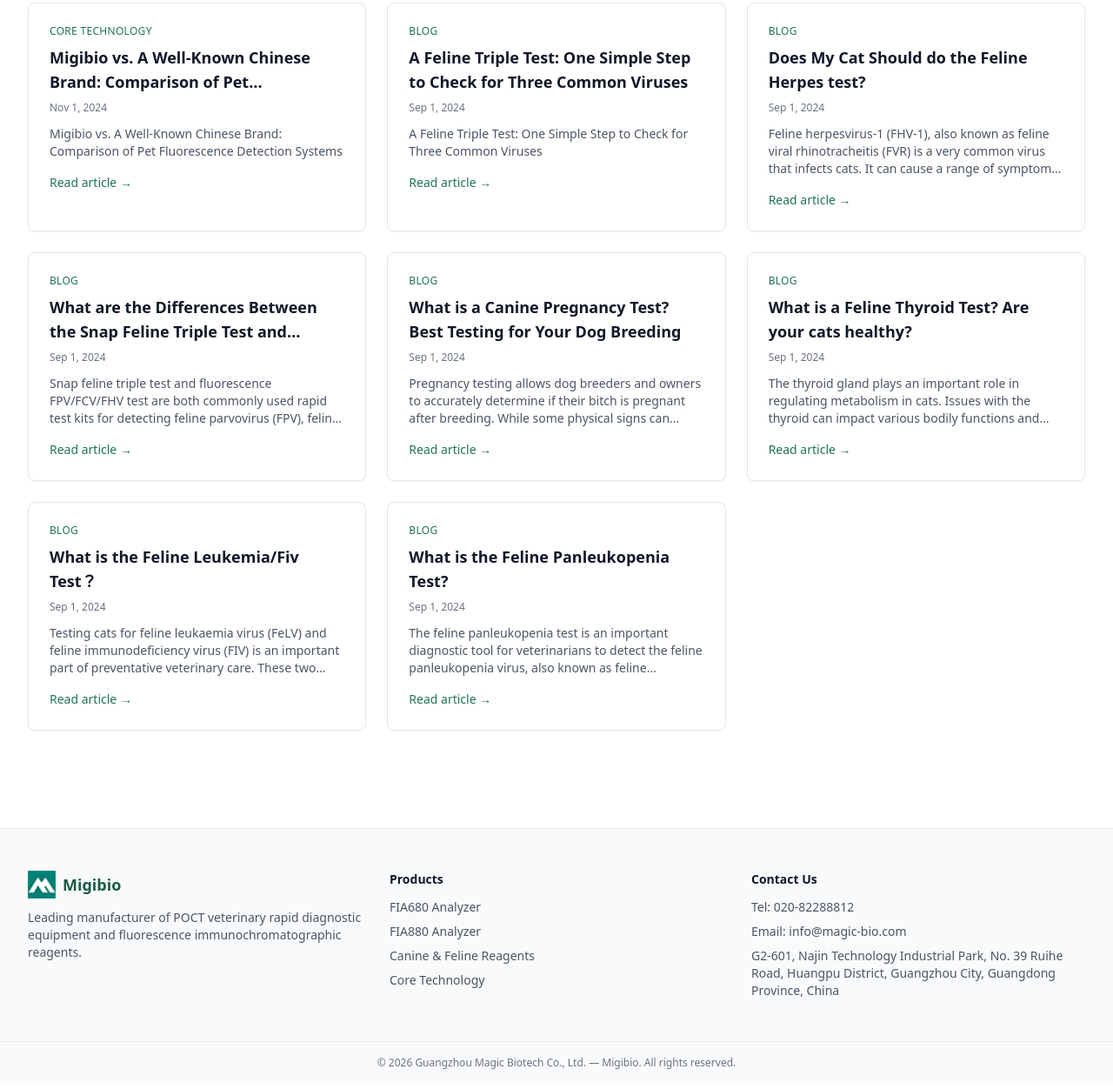
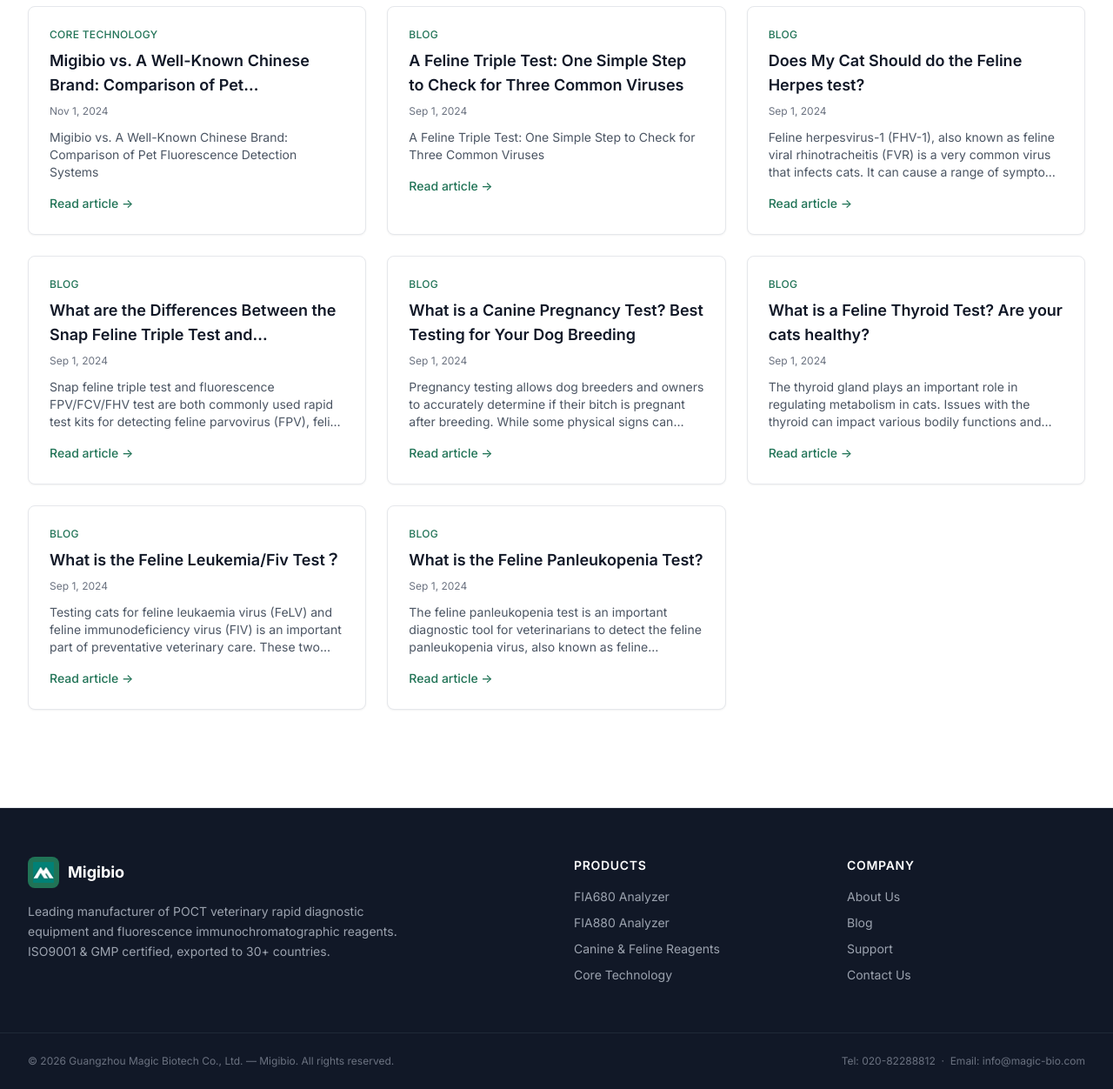
Before and after one commit to martinxionbiotech-max/migi, an Astro site: page /blog in a window 1280 px wide. Shown: the part 888-2140 px from the top of the page at 87% size. Built offline with nearby package versions, Linux system fonts and the light colour scheme; Astro itself is replaced by a stand-in of ours.

Commit message:
UI polish: typography plugin, mobile nav, premium hero/footer, card hover animations
- Add @tailwindcss/typography to fix unstyled markdown (tables, headings, lists)
- Add global.css with design tokens, fade-in animations, card-hover lift, buttons
- Extend tailwind config: brand-950, Inter font, card shadows, prose theme
- Rewrite Layout.astro: mobile hamburger menu, sticky blurred header, dark footer
- Homepage: gradient hero with glow accents + staggered fade-in, card hover states

```diff
--- a/package.json
+++ b/package.json
@@ -14,6 +14,7 @@
   "dependencies": {
     "@astrojs/sitemap": "^3.7.3",
     "@astrojs/tailwind": "^6.0.2",
+    "@tailwindcss/typography": "^0.5.20",
     "astro": "^5.5.0",
     "tailwindcss": "^3.4.19"
   }
--- a/src/layouts/Layout.astro
+++ b/src/layouts/Layout.astro
@@ -1,4 +1,6 @@
 ---
+import '../styles/global.css';
+
 export interface Props {
   title: string;
   description?: string;
@@ -26,6 +28,33 @@
 const phone = '020-82288812';
 const email = 'info@magic-bio.com';
 const address = 'G2-601, Najin Technology Industrial Park, No. 39 Ruihe Road, Huangpu District, Guangzhou City, Guangdong Province, China';
+
+const navLinks = [
+  {
+    label: 'About Us',
+    href: '/about',
+    children: [
+      { label: 'Introduction', href: '/about' },
+      { label: 'History', href: '/history' },
+      { label: 'Corporate Identity', href: '/corporate-identity' },
+      { label: 'Locations', href: '/locations' },
+      { label: 'Core Technology', href: '/core-technology' },
+    ],
+  },
+  {
+    label: 'Equipment',
+    href: '/equipment',
+    children: [
+      { label: 'FIA680 Analyzer', href: '/equipment/FIA680' },
+      { label: 'FIA880 Analyzer', href: '/equipment/FIA880' },
+    ],
+  },
+  { label: 'Reagents', href: '/reagents' },
+  { label: 'Core Technology', href: '/core-technology' },
+  { label: 'Blog', href: '/blog' },
+  { label: 'Support', href: '/support' },
+  { label: 'News', href: '/news' },
+];
 ---
 
 <!doctype html>
@@ -34,6 +63,9 @@
     <meta charset="utf-8" />
     <link rel="icon" type="image/png" href="/images/favicon.png" />
     <meta name="viewport" content="width=device-width" />
+    <link rel="preconnect" href="https://fonts.googleapis.com" />
+    <link rel="preconnect" href="https://fonts.gstatic.com" crossorigin />
+    <link href="https://fonts.googleapis.com/css2?family=Inter:wght@400;500;600;700;800&display=swap" rel="stylesheet" />
 
     <!-- Primary Meta -->
     <title>{brandTitle}</title>
@@ -63,38 +95,64 @@
     {schema && <script type="application/ld+json" set:html={JSON.stringify(schema)} />}
   </head>
   <body class="min-h-screen bg-white text-gray-900 antialiased">
-    <header class="sticky top-0 z-40 border-b border-gray-200 bg-white/95 backdrop-blur">
+    <div class="brand-accent"></div>
+    <header class="sticky top-0 z-40 border-b border-gray-200/80 bg-white/90 shadow-sm backdrop-blur-md">
       <div class="mx-auto flex max-w-7xl items-center justify-between px-4 py-3 sm:px-6 lg:px-8">
-        <a href="/" class="flex items-center gap-2">
-          <img src="/images/favicon.png" alt="Migibio logo" class="h-8 w-8" width="32" height="32" />
-          <span class="text-lg font-bold text-brand-700">Migibio</span>
+        <a href="/" class="flex items-center gap-2.5" aria-label="Migibio home">
+          <span class="flex h-9 w-9 items-center justify-center rounded-lg bg-brand-600 shadow-sm">
+            <img src="/images/favicon.png" alt="" class="h-6 w-6" width="24" height="24" />
+          </span>
+          <span class="text-lg font-bold tracking-tight text-brand-800">Migibio</span>
         </a>
-        <nav class="hidden items-center gap-1 lg:flex" aria-label="Primary">
-          <div class="group relative">
-            <button class="rounded px-3 py-2 text-sm font-medium text-gray-700 hover:bg-brand-50 hover:text-brand-700">About Us</button>
-            <div class="invisible absolute left-0 top-full z-50 w-52 rounded-lg border border-gray-200 bg-white py-2 shadow-lg group-hover:visible">
-              <a href="/about" class="block px-4 py-2 text-sm text-gray-700 hover:bg-brand-50">Introduction</a>
-              <a href="/history" class="block px-4 py-2 text-sm text-gray-700 hover:bg-brand-50">History</a>
-              <a href="/corporate-identity" class="block px-4 py-2 text-sm text-gray-700 hover:bg-brand-50">Corporate Identity</a>
-              <a href="/locations" class="block px-4 py-2 text-sm text-gray-700 hover:bg-brand-50">Locations</a>
-              <a href="/core-technology" class="block px-4 py-2 text-sm text-gray-700 hover:bg-brand-50">Core Technology</a>
-            </div>
-          </div>
-          <div class="group relative">
-            <button class="rounded px-3 py-2 text-sm font-medium text-gray-700 hover:bg-brand-50 hover:text-brand-700">Equipment</button>
-            <div class="invisible absolute left-0 top-full z-50 w-44 rounded-lg border border-gray-200 bg-white py-2 shadow-lg group-hover:visible">
-              <a href="/equipment/FIA680" class="block px-4 py-2 text-sm text-gray-700 hover:bg-brand-50">FIA680</a>
-              <a href="/equipment/FIA880" class="block px-4 py-2 text-sm text-gray-700 hover:bg-brand-50">FIA880</a>
-            </div>
-          </div>
-          <a href="/reagents" class="rounded px-3 py-2 text-sm font-medium text-gray-700 hover:bg-brand-50 hover:text-brand-700">Reagents</a>
-          <a href="/core-technology" class="rounded px-3 py-2 text-sm font-medium text-gray-700 hover:bg-brand-50 hover:text-brand-700">Core Technology</a>
-          <a href="/blog" class="rounded px-3 py-2 text-sm font-medium text-gray-700 hover:bg-brand-50 hover:text-brand-700">Blog</a>
-          <a href="/support" class="rounded px-3 py-2 text-sm font-medium text-gray-700 hover:bg-brand-50 hover:text-brand-700">Support</a>
-          <a href="/news" class="rounded px-3 py-2 text-sm font-medium text-gray-700 hover:bg-brand-50 hover:text-brand-700">News</a>
-          <a href="/contact" class="rounded px-3 py-2 text-sm font-medium text-gray-700 hover:bg-brand-50 hover:text-brand-700">Contact Us</a>
+
+        <!-- Desktop nav -->
+        <nav class="hidden items-center gap-0.5 lg:flex" aria-label="Primary">
+          {navLinks.map((item) => (
+            item.children ? (
+              <div class="group relative">
+                <a href={item.href} class="flex items-center gap-1 rounded-md px-3 py-2 text-sm font-medium text-gray-700 transition-colors hover:bg-brand-50 hover:text-brand-700">
+                  {item.label}
+                  <svg class="h-4 w-4 transition-transform group-hover:rotate-180" viewBox="0 0 20 20" fill="currentColor" aria-hidden="true"><path fill-rule="evenodd" d="M5.23 7.21a.75.75 0 011.06.02L10 11.168l3.71-3.938a.75.75 0 111.08 1.04l-4.25 4.5a.75.75 0 01-1.08 0l-4.25-4.5a.75.75 0 01.02-1.06z" clip-rule="evenodd" /></svg>
+                </a>
+                <div class="invisible absolute left-0 top-full z-50 w-56 -translate-y-1 rounded-xl border border-gray-100 bg-white py-2 opacity-0 shadow-lg shadow-gray-900/5 transition-all duration-200 group-hover:visible group-hover:translate-y-0 group-hover:opacity-100">
+                  {item.children.map((child) => (
+                    <a href={child.href} class="block px-4 py-2 text-sm text-gray-700 transition-colors hover:bg-brand-50 hover:text-brand-700">{child.label}</a>
+                  ))}
+                </div>
+              </div>
+            ) : (
+              <a href={item.href} class="rounded-md px-3 py-2 text-sm font-medium text-gray-700 transition-colors hover:bg-brand-50 hover:text-brand-700">{item.label}</a>
+            )
+          ))}
         </nav>
-        <a href="/contact" class="rounded-lg bg-brand-600 px-4 py-2 text-sm font-semibold text-white shadow-sm hover:bg-brand-700">Request a Quote</a>
+
+        <div class="flex items-center gap-3">
+          <a href="/contact" class="hidden rounded-lg bg-brand-600 px-4 py-2 text-sm font-semibold text-white shadow-sm transition-colors hover:bg-brand-700 sm:inline-flex">Request a Quote</a>
+          <!-- Mobile menu button -->
+          <button id="menu-toggle" type="button" class="inline-flex items-center justify-center rounded-lg p-2 text-gray-700 hover:bg-gray-100 lg:hidden" aria-controls="mobile-menu" aria-expanded="false" aria-label="Open menu">
+            <svg id="menu-icon-open" class="h-6 w-6" viewBox="0 0 24 24" fill="none" stroke="currentColor" stroke-width="2" aria-hidden="true"><path stroke-linecap="round" stroke-linejoin="round" d="M4 6h16M4 12h16M4 18h16" /></svg>
+            <svg id="menu-icon-close" class="hidden h-6 w-6" viewBox="0 0 24 24" fill="none" stroke="currentColor" stroke-width="2" aria-hidden="true"><path stroke-linecap="round" stroke-linejoin="round" d="M6 18L18 6M6 6l12 12" /></svg>
+          </button>
+        </div>
+      </div>
+
+      <!-- Mobile menu -->
+      <div id="mobile-menu" class="hidden border-t border-gray-100 bg-white lg:hidden">
+        <nav class="space-y-1 px-4 py-4 sm:px-6" aria-label="Mobile">
+          {navLinks.map((item) => (
+            item.children ? (
+              <div>
+                <p class="px-3 py-2 text-sm font-semibold uppercase tracking-wide text-gray-500">{item.label}</p>
+                {item.children.map((child) => (
+                  <a href={child.href} class="block rounded-md px-3 py-2 text-sm font-medium text-gray-700 hover:bg-brand-50 hover:text-brand-700">{child.label}</a>
+                ))}
+              </div>
+            ) : (
+              <a href={item.href} class="block rounded-md px-3 py-2 text-sm font-medium text-gray-700 hover:bg-brand-50 hover:text-brand-700">{item.label}</a>
+            )
+          ))}
+          <a href="/contact" class="mt-3 block rounded-lg bg-brand-600 px-4 py-2.5 text-center text-sm font-semibold text-white shadow-sm hover:bg-brand-700">Request a Quote</a>
+        </nav>
       </div>
     </header>
 
@@ -102,38 +160,58 @@
       <slot />
     </main>
 
-    <footer class="mt-16 border-t border-gray-200 bg-gray-50">
-      <div class="mx-auto grid max-w-7xl gap-8 px-4 py-12 sm:px-6 md:grid-cols-3 lg:px-8">
-        <div>
-          <div class="flex items-center gap-2">
-            <img src="/images/favicon.png" alt="Migibio logo" class="h-8 w-8" width="32" height="32" />
-            <span class="text-lg font-bold text-brand-700">Migibio</span>
+    <footer class="mt-16 border-t border-gray-200 bg-gray-900 text-gray-300">
+      <div class="mx-auto grid max-w-7xl gap-10 px-4 py-14 sm:px-6 md:grid-cols-2 lg:grid-cols-4 lg:px-8">
+        <div class="lg:col-span-2">
+          <div class="flex items-center gap-2.5">
+            <span class="flex h-9 w-9 items-center justify-center rounded-lg bg-brand-600">
+              <img src="/images/favicon.png" alt="" class="h-6 w-6" width="24" height="24" />
+            </span>
+            <span class="text-lg font-bold text-white">Migibio</span>
           </div>
-          <p class="mt-3 text-sm text-gray-600">
-            Leading manufacturer of POCT veterinary rapid diagnostic equipment and fluorescence immunochromatographic reagents.
+          <p class="mt-4 max-w-md text-sm leading-relaxed text-gray-400">
+            Leading manufacturer of POCT veterinary rapid diagnostic equipment and fluorescence immunochromatographic reagents. ISO9001 &amp; GMP certified, exported to 30+ countries.
           </p>
         </div>
         <div>
-          <h2 class="text-sm font-semibold text-gray-900">Products</h2>
-          <ul class="mt-3 space-y-2 text-sm text-gray-600">
-            <li><a href="/equipment/FIA680" class="hover:text-brand-700">FIA680 Analyzer</a></li>
-            <li><a href="/equipment/FIA880" class="hover:text-brand-700">FIA880 Analyzer</a></li>
-            <li><a href="/reagents" class="hover:text-brand-700">Canine &amp; Feline Reagents</a></li>
-            <li><a href="/core-technology" class="hover:text-brand-700">Core Technology</a></li>
+          <h2 class="text-sm font-semibold uppercase tracking-wider text-white">Products</h2>
+          <ul class="mt-4 space-y-2.5 text-sm">
+            <li><a href="/equipment/FIA680" class="text-gray-400 transition-colors hover:text-brand-300">FIA680 Analyzer</a></li>
+            <li><a href="/equipment/FIA880" class="text-gray-400 transition-colors hover:text-brand-300">FIA880 Analyzer</a></li>
+            <li><a href="/reagents" class="text-gray-400 transition-colors hover:text-brand-300">Canine &amp; Feline Reagents</a></li>
+            <li><a href="/core-technology" class="text-gray-400 transition-colors hover:text-brand-300">Core Technology</a></li>
           </ul>
         </div>
         <div>
-          <h2 class="text-sm font-semibold text-gray-900">Contact Us</h2>
-          <ul class="mt-3 space-y-2 text-sm text-gray-600">
-            <li>Tel: {phone}</li>
-            <li>Email: {email}</li>
-            <li>{address}</li>
+          <h2 class="text-sm font-semibold uppercase tracking-wider text-white">Company</h2>
+          <ul class="mt-4 space-y-2.5 text-sm">
+            <li><a href="/about" class="text-gray-400 transition-colors hover:text-brand-300">About Us</a></li>
+            <li><a href="/blog" class="text-gray-400 transition-colors hover:text-brand-300">Blog</a></li>
+            <li><a href="/support" class="text-gray-400 transition-colors hover:text-brand-300">Support</a></li>
+            <li><a href="/contact" class="text-gray-400 transition-colors hover:text-brand-300">Contact Us</a></li>
           </ul>
         </div>
       </div>
-      <div class="border-t border-gray-200 py-4 text-center text-xs text-gray-500">
-        &copy; {new Date().getFullYear()} {companyName} — Migibio. All rights reserved.
+      <div class="border-t border-gray-800">
+        <div class="mx-auto flex max-w-7xl flex-col gap-3 px-4 py-6 text-xs text-gray-500 sm:flex-row sm:items-center sm:justify-between sm:px-6 lg:px-8">
+          <p>&copy; {new Date().getFullYear()} {companyName} — Migibio. All rights reserved.</p>
+          <p>Tel: {phone} &nbsp;·&nbsp; Email: {email}</p>
+        </div>
       </div>
     </footer>
+
+    <script>
+      const toggle = document.getElementById('menu-toggle');
+      const menu = document.getElementById('mobile-menu');
+      const openIcon = document.getElementById('menu-icon-open');
+      const closeIcon = document.getElementById('menu-icon-close');
+      toggle?.addEventListener('click', () => {
+        const isOpen = !menu.classList.contains('hidden');
+        menu.classList.toggle('hidden');
+        openIcon.classList.toggle('hidden', !isOpen);
+        closeIcon.classList.toggle('hidden', isOpen);
+        toggle.setAttribute('aria-expanded', String(!isOpen));
+      });
+    </script>
   </body>
 </html>
--- /dev/null
+++ b/src/styles/global.css
@@ -0,0 +1,99 @@
+@tailwind base;
+@tailwind components;
+@tailwind utilities;
+
+@layer base {
+  html {
+    scroll-behavior: smooth;
+    -webkit-font-smoothing: antialiased;
+    text-rendering: optimizeLegibility;
+  }
+
+  body {
+    @apply bg-white text-gray-900;
+    font-feature-settings: 'cv02', 'cv03', 'cv04', 'cv11';
+  }
+
+  ::selection {
+    @apply bg-brand-600 text-white;
+  }
+}
+
+@layer components {
+  /* Subtle top progress accent on the brand */
+  .brand-accent {
+    @apply h-1 w-full bg-gradient-to-r from-brand-400 via-brand-600 to-brand-800;
+  }
+
+  /* Section eyebrow label */
+  .eyebrow {
+    @apply mb-3 inline-block text-sm font-semibold uppercase tracking-widest text-brand-600;
+  }
+
+  /* Consistent card hover lift */
+  .card-hover {
+    @apply transition-all duration-300 ease-out hover:-translate-y-1 hover:shadow-lg hover:shadow-brand-900/5;
+  }
+
+  /* Primary button */
+  .btn-primary {
+    @apply inline-flex items-center justify-center gap-2 rounded-lg bg-brand-600 px-6 py-3 text-base font-semibold text-white shadow-sm transition-all duration-200 hover:bg-brand-700 hover:shadow-md focus-visible:outline focus-visible:outline-2 focus-visible:outline-offset-2 focus-visible:outline-brand-600;
+  }
+
+  /* Secondary / ghost button */
+  .btn-ghost {
+    @apply inline-flex items-center justify-center gap-2 rounded-lg border border-brand-300 px-6 py-3 text-base font-semibold text-brand-700 transition-all duration-200 hover:border-brand-500 hover:bg-brand-50 focus-visible:outline focus-visible:outline-2 focus-visible:outline-offset-2 focus-visible:outline-brand-600;
+  }
+}
+
+@layer utilities {
+  .animate-fade-in {
+    animation: fadeIn 0.6s ease-out both;
+  }
+  .animate-fade-in-up {
+    animation: fadeInUp 0.7s ease-out both;
+  }
+  .animation-delay-100 {
+    animation-delay: 100ms;
+  }
+  .animation-delay-200 {
+    animation-delay: 200ms;
+  }
+  .animation-delay-300 {
+    animation-delay: 300ms;
+  }
+}
+
+@keyframes fadeIn {
+  from {
+    opacity: 0;
+  }
+  to {
+    opacity: 1;
+  }
+}
+
+@keyframes fadeInUp {
+  from {
+    opacity: 0;
+    transform: translateY(16px);
+  }
+  to {
+    opacity: 1;
+    transform: translateY(0);
+  }
+}
+
+/* Respect users who prefer reduced motion */
+@media (prefers-reduced-motion: reduce) {
+  html {
+    scroll-behavior: auto;
+  }
+  .animate-fade-in,
+  .animate-fade-in-up {
+    animation: none;
+  }
+  .card-hover {
+    transition: none;
+  }
+}
--- a/tailwind.config.mjs
+++ b/tailwind.config.mjs
@@ -1,4 +1,6 @@
 /** @type {import('tailwindcss').Config} */
+import typography from '@tailwindcss/typography';
+
 export default {
   content: ['./src/**/*.{astro,html,js,jsx,ts,tsx,md,mdx}'],
   theme: {
@@ -15,9 +17,87 @@
           700: '#1a5c46',
           800: '#174a3a',
           900: '#143d30',
+          950: '#0c241d',
         },
       },
+      fontFamily: {
+        sans: [
+          'Inter',
+          'system-ui',
+          '-apple-system',
+          'Segoe UI',
+          'Roboto',
+          'Helvetica Neue',
+          'Arial',
+          'sans-serif',
+        ],
+      },
+      boxShadow: {
+        card: '0 1px 2px 0 rgb(16 24 40 / 0.05), 0 1px 3px 0 rgb(16 24 40 / 0.1)',
+        'card-hover':
+          '0 10px 25px -5px rgb(16 24 40 / 0.1), 0 8px 10px -6px rgb(16 24 40 / 0.1)',
+      },
+      keyframes: {
+        'fade-in-up': {
+          '0%': { opacity: '0', transform: 'translateY(16px)' },
+          '100%': { opacity: '1', transform: 'translateY(0)' },
+        },
+      },
+      animation: {
+        'fade-in-up': 'fade-in-up 0.7s ease-out both',
+      },
+      typography: (theme) => ({
+        DEFAULT: {
+          css: {
+            '--tw-prose-body': theme('colors.gray.700'),
+            '--tw-prose-headings': theme('colors.gray.900'),
+            '--tw-prose-links': theme('colors.brand.600'),
+            '--tw-prose-bold': theme('colors.gray.900'),
+            '--tw-prose-counters': theme('colors.brand.600'),
+            '--tw-prose-bullets': theme('colors.brand.400'),
+            '--tw-prose-quotes': theme('colors.gray.700'),
+            '--tw-prose-quote-borders': theme('colors.brand.300'),
+            '--tw-prose-hr': theme('colors.gray.200'),
+            '--tw-prose-th-borders': theme('colors.gray.300'),
+            '--tw-prose-td-borders': theme('colors.gray.200'),
+            '--tw-prose-code': theme('colors.brand.700'),
+            '--tw-prose-pre-bg': theme('colors.gray.900'),
+            '--tw-prose-pre-code': theme('colors.gray.100'),
+            maxWidth: 'none',
+            a: {
+              textDecoration: 'none',
+              fontWeight: '500',
+              '&:hover': {
+                textDecoration: 'underline',
+              },
+            },
+            h1: {
+              fontWeight: '800',
+              letterSpacing: '-0.025em',
+            },
+            h2: {
+              fontWeight: '700',
+              letterSpacing: '-0.02em',
+            },
+            h3: {
+              fontWeight: '600',
+            },
+            'thead th': {
+              color: theme('colors.gray.900'),
+              fontWeight: '600',
+            },
+            'tbody tr': {
+              '&:nth-child(even)': {
+                backgroundColor: theme('colors.gray.50'),
+              },
+            },
+            img: {
+              borderRadius: theme('borderRadius.lg'),
+            },
+          },
+        },
+      }),
     },
   },
-  plugins: [],
+  plugins: [typography],
 };
```
Also changed, not shown: src/pages/index.astro (+24 -16 lines), 1 other file.
